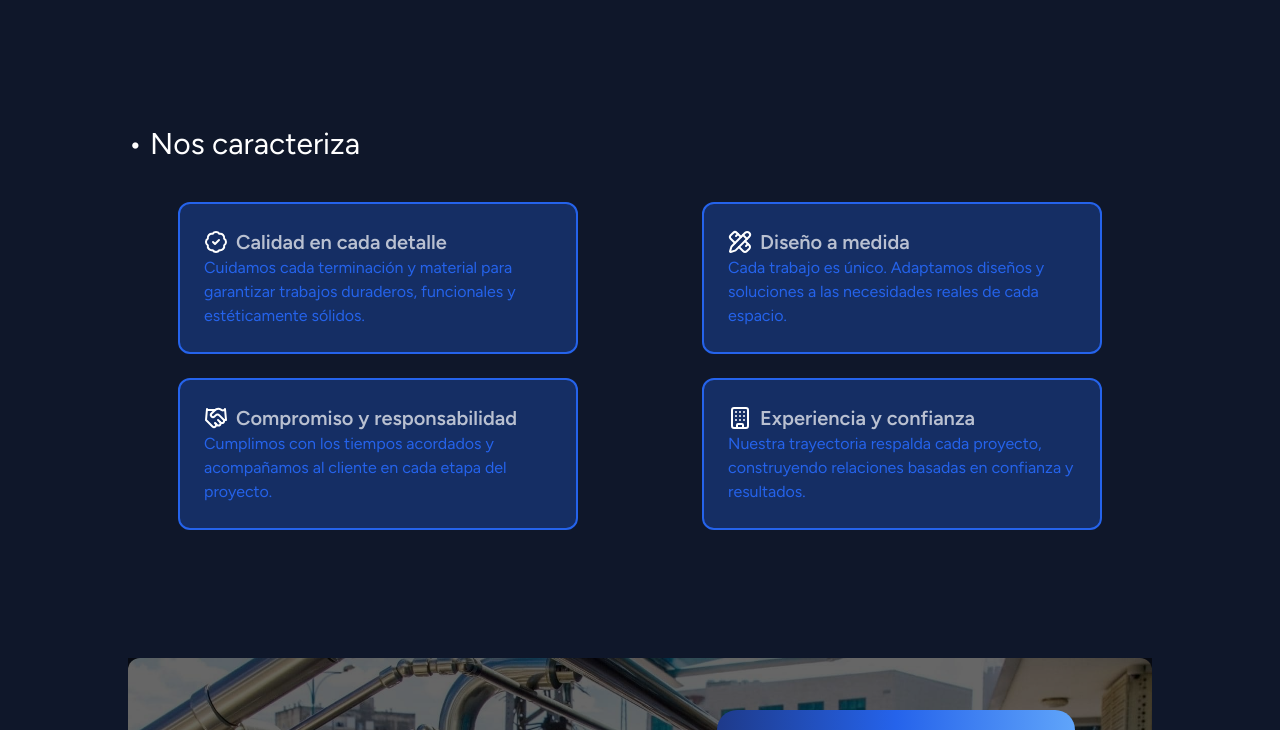
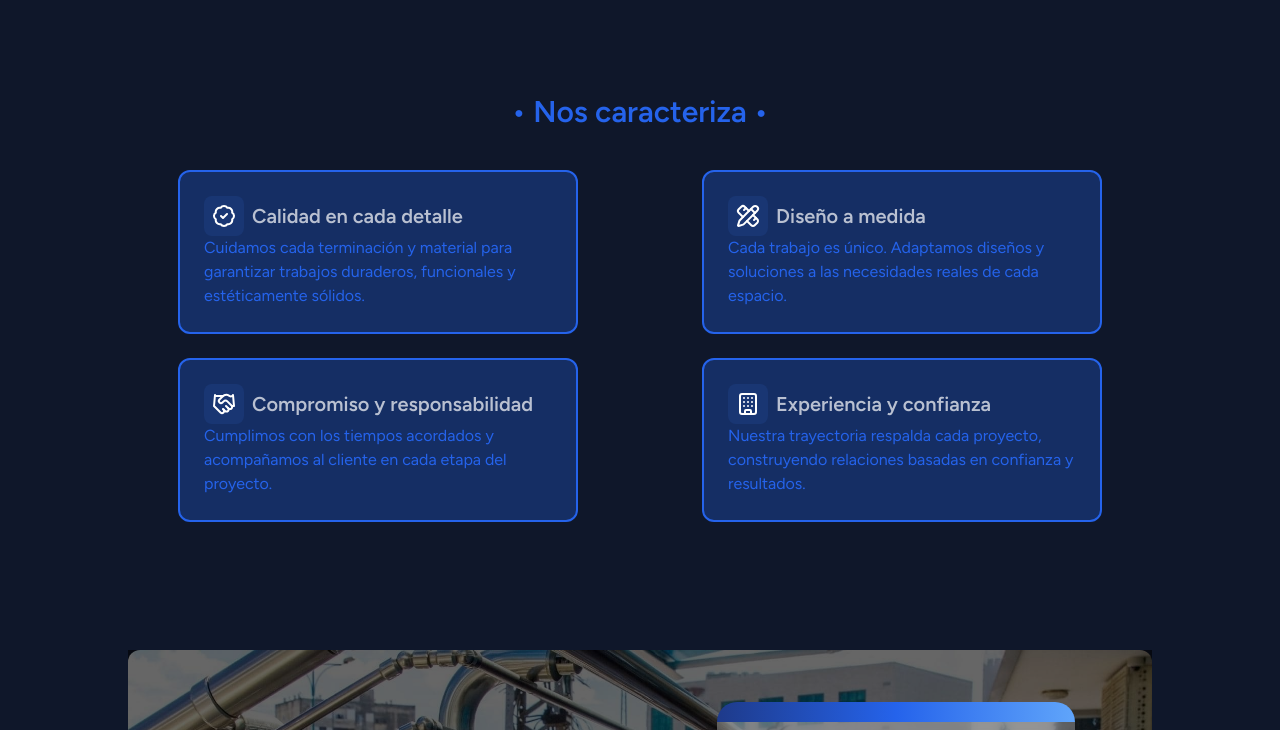
Before and after one commit to aleortizzz/website-jc, a website: page index.html in a window 1280 px wide. Shown: the part 802-1532 px from the top of the page. Drawn offline with nearby package versions, Linux system fonts and the light colour scheme.

Commit message:
agregado de cards caracteristicas

```diff
--- a/index.html
+++ b/index.html
@@ -147,8 +147,8 @@
     </div>
   </div> -->
 
-    <div id="caracteristicas" class="mt-32">
-      <h2 class="text-3xl mb-10 "> • Nos caracteriza</h2>
+    <div id="caracteristicas" class="mt-24">
+       <h2 class="text-3xl font-semibold text-blue-600 text-center mb-10">• Nos caracteriza • </h2>
       <div class="grid grid-cols-2 gap-6">
 
         <div class="flex justify-center">
@@ -156,6 +156,7 @@
             <div
               class="bg-blue-600/30 rounded-xl p-6 border-2 border-blue-600 transform transition-all hover:scale-[1.02]">
               <div class="flex items-center gap-2">
+                <div class="p-2 bg-blue-500/10 rounded-lg">
                 <svg xmlns="http://www.w3.org/2000/svg" width="24" height="24" viewBox="0 0 24 24" fill="none"
                   stroke="currentColor" stroke-width="2" stroke-linecap="round" stroke-linejoin="round"
                   class="lucide lucide-badge-check-icon lucide-badge-check">
@@ -163,6 +164,7 @@
                     d="M3.85 8.62a4 4 0 0 1 4.78-4.77 4 4 0 0 1 6.74 0 4 4 0 0 1 4.78 4.78 4 4 0 0 1 0 6.74 4 4 0 0 1-4.77 4.78 4 4 0 0 1-6.75 0 4 4 0 0 1-4.78-4.77 4 4 0 0 1 0-6.76Z" />
                   <path d="m9 12 2 2 4-4" />
                 </svg>
+                </div>
                 <span class="text-xl font-semibold text-white/70">Calidad en cada detalle</span>
               </div>
               <p class="text-blue-600 ">Cuidamos cada terminación y material para garantizar trabajos duraderos,
@@ -174,6 +176,7 @@
             <div
               class="bg-blue-600/30 rounded-xl p-6 border-2 border-blue-600 transform transition-all hover:scale-[1.02]">
               <div class="flex items-center gap-2">
+                <div class="p-2 bg-blue-500/10 rounded-lg">
                 <svg xmlns="http://www.w3.org/2000/svg" width="24" height="24" viewBox="0 0 24 24" fill="none"
                   stroke="currentColor" stroke-width="2" stroke-linecap="round" stroke-linejoin="round"
                   class="lucide lucide-handshake-icon lucide-handshake">
@@ -184,6 +187,7 @@
                   <path d="M3 3 2 14l6.5 6.5a1 1 0 1 0 3-3" />
                   <path d="M3 4h8" />
                 </svg>
+                </div>
                 <span class="text-xl font-semibold text-white/70">Compromiso y responsabilidad</span>
               </div>
               <p class="text-blue-600">Cumplimos con los tiempos acordados y acompañamos al cliente en cada etapa del
@@ -198,6 +202,7 @@
             <div
               class="bg-blue-600/30 rounded-xl p-6 border-2 border-blue-600 transform transition-all hover:scale-[1.02]">
               <div class="flex items-center gap-2">
+                <div class="p-2 bg-blue-500/10 rounded-lg">
                 <svg xmlns="http://www.w3.org/2000/svg" width="24" height="24" viewBox="0 0 24 24" fill="none"
                   stroke="currentColor" stroke-width="2" stroke-linecap="round" stroke-linejoin="round"
                   class="lucide lucide-pencil-ruler-icon lucide-pencil-ruler">
@@ -209,6 +214,7 @@
                     d="M21.174 6.812a1 1 0 0 0-3.986-3.987L3.842 16.174a2 2 0 0 0-.5.83l-1.321 4.352a.5.5 0 0 0 .623.622l4.353-1.32a2 2 0 0 0 .83-.497z" />
                   <path d="m15 5 4 4" />
                 </svg>
+                 </div>
                 <span class="text-xl font-semibold text-white/70">Diseño a medida</span>
               </div>
               <p class="text-blue-600">Cada trabajo es único. Adaptamos diseños y soluciones a las necesidades reales de
@@ -219,6 +225,7 @@
             <div
               class="bg-blue-600/30 rounded-xl p-6 border-2 border-blue-600 transform transition-all hover:scale-[1.02]">
               <div class="flex items-center gap-2">
+                <div class="p-2 bg-blue-500/10 rounded-lg">
                 <svg xmlns="http://www.w3.org/2000/svg" width="24" height="24" viewBox="0 0 24 24" fill="none"
                   stroke="currentColor" stroke-width="2" stroke-linecap="round" stroke-linejoin="round"
                   class="lucide lucide-building-icon lucide-building">
@@ -234,6 +241,7 @@
                   <path d="M9 22v-3a1 1 0 0 1 1-1h4a1 1 0 0 1 1 1v3" />
                   <rect x="4" y="2" width="16" height="20" rx="2" />
                 </svg>
+                </div>
                 <span class="text-xl font-semibold text-white/70">Experiencia y confianza</span>
               </div>
               <p class="text-blue-600">Nuestra trayectoria respalda cada proyecto, construyendo relaciones basadas en
```
Also changed, not shown: src/output.css.
